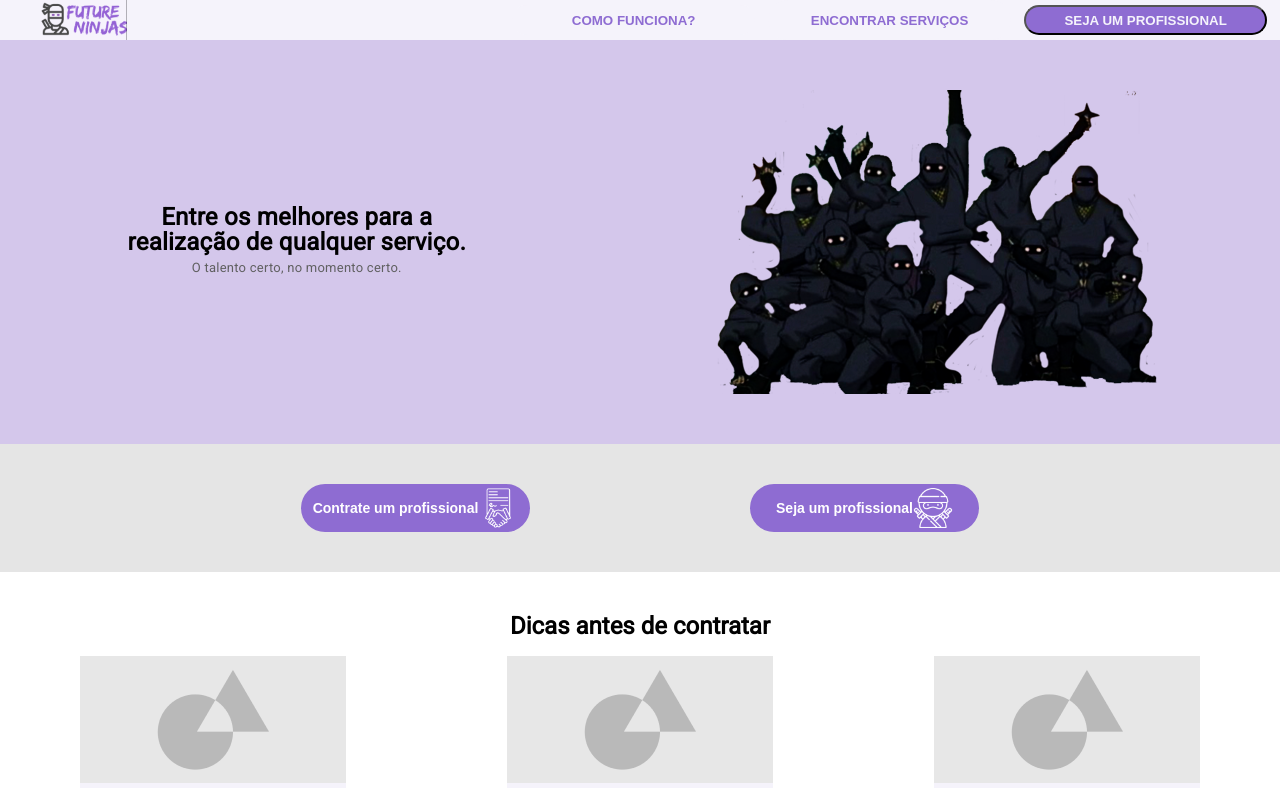
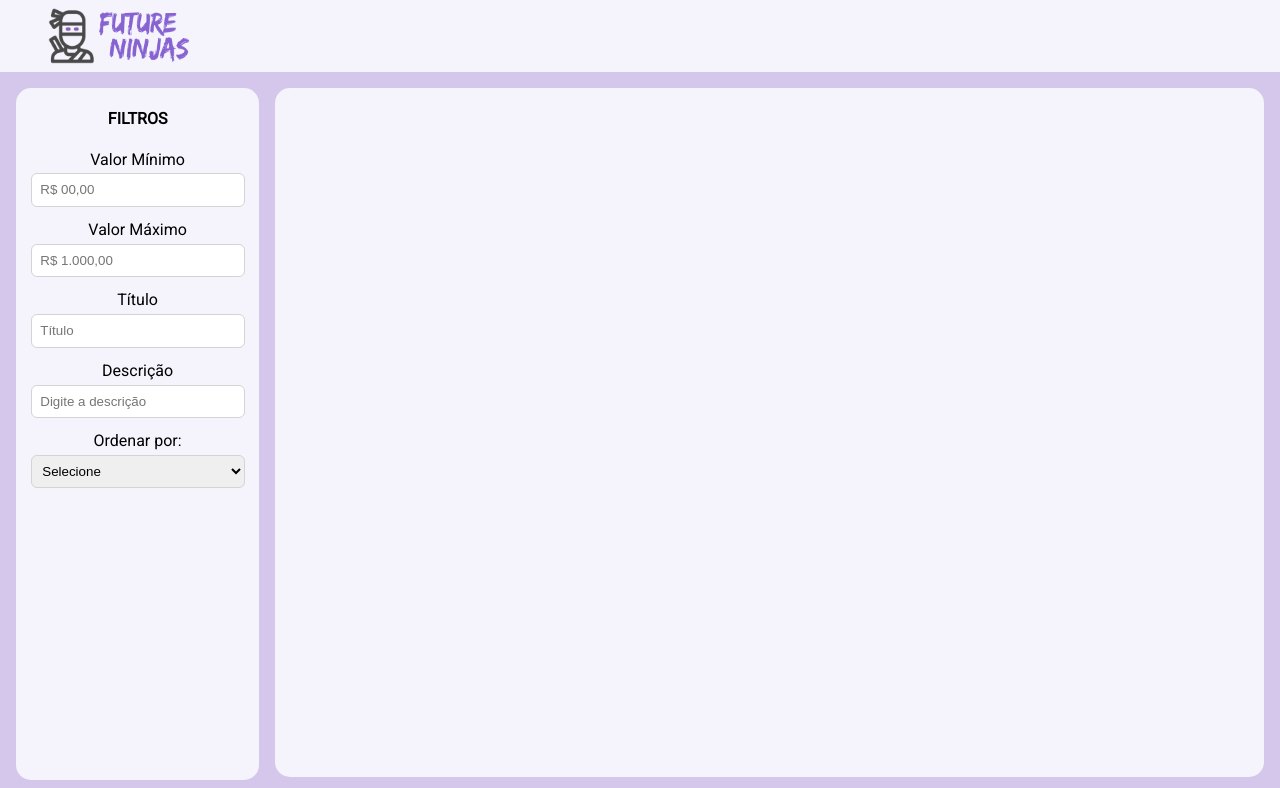
Before and after one commit to future4code/Bouman-FutureNinjas, a React (Create React App) app in the folder future-ninjas/: page / in a window 1280 px wide. Shown: the top 788 px of the page. Built offline with nearby package versions, Linux system fonts and the light colour scheme.

Commit message:
Branch de testes - ignorar

```diff
--- a/future-ninjas/src/App.js
+++ b/future-ninjas/src/App.js
@@ -1,11 +1,12 @@
 import React from 'react';
 import './App.css';
 import HomePage from './Components/HomePage/HomePage';
+import JobsPage from './Components/JobsPage'
 
 function App() {
   return (
     <div className="App">
-      <HomePage />
+      <JobsPage />
     </div>
   );
 }
--- a/future-ninjas/src/Components/JobCard/index.js
+++ b/future-ninjas/src/Components/JobCard/index.js
@@ -67,14 +67,20 @@ const AceptButton = styled.button `
 
 
 
-function JobCard() {
+function JobCard(props) {
+  const jobsToDisplay = props.filter.map(job => {
+    return <ContainerCard><ImgJob src={JobImg}/> <Title>{job.oferta}</Title> <Subtitle>{job.valor}</Subtitle> <AceptButton>CANDIDATAR-SE</AceptButton></ContainerCard>
+  })
   return (
-    <ContainerCard>
-        <ImgJob src={JobImg}></ImgJob>
-        <Title>Título da Oferta</Title>
-        <Subtitle>Categoria</Subtitle>
-        <AceptButton>CANDIDATAR-SE</AceptButton>
-    </ContainerCard>
+    // <ContainerCard>
+    //     <ImgJob src={JobImg}></ImgJob>
+    //     <Title>{props.title}</Title>
+    //     <Subtitle>{props.value}</Subtitle>
+    //     <AceptButton>CANDIDATAR-SE</AceptButton>
+    // </ContainerCard>
+    <main>
+        {jobsToDisplay}
+    </main>
   );
 }
 
--- a/future-ninjas/src/Components/JobsDiplay/index.js
+++ b/future-ninjas/src/Components/JobsDiplay/index.js
@@ -114,20 +114,93 @@ const ContainerSearch = styled.div `
   }
 `
 
+const jobs = [
+  {
+    oferta: 'Abc',
+    valor: 25.75
+  },
+  {
+    oferta: 'bcd',
+    valor: 125
+  },
+  {
+    oferta: 'BCDE',
+    valor: 8000
+  },
+  {
+    oferta: 'ABCD',
+    valor: 1
+  },
+  {
+    oferta: 'EEE',
+    valor: 40000
+  },
+  {
+    oferta: 'aBCD',
+    valor: 12
+  }
+]
+
+export default class JobsDisplay extends React.Component {
+  constructor(props) {
+    super(props);
+    this.state = {
+      minValue: '',
+      maxValue: '',
+      title: '',
+      filteredJobs: []
+    }
+  }
+
+  changeMinValue = (el) => {
+    this.setState({minValue: el.target.value})
+    this.refreshSearch()
+  }
+
+  changeMaxValue = el => {
+    this.setState({maxValue: el.target.value})
+    this.refreshSearch()
+  }
+
+  changeTitle = el => {
+    this.setState({title: el.target.value});
+    this.refreshSearch()
+  }
+
+  refreshSearch() {
+
+    const minValue = this.state.minValue
+    const maxValue = this.state.maxValue ? this.state.maxValue : 10000000
 
 
-function JobsDisplay() {
+    const filtered = jobs.filter(function(el) {
+      return el.valor >= minValue &&
+      el.valor <= maxValue
+    })
+
+    this.setState({filteredJobs: filtered}, () => {
+      this.setState({filteredJobs: this.state.filteredJobs})
+    })
+  }
+
+  componentDidUpdate() {
+  }
+
+  render() {
+    // const jobsToDisplay = this.state.filteredJobs.map((job) => {
+    //   return <JobCard title={job.oferta} value={job.valor}/>
+    // })
     return (
       <MainContainer>
         <FilterArea>
           <Title>FILTROS</Title>
           <ContainerSearch>
             <StyledLabel>Valor Mínimo</StyledLabel>
-          <StyledInput placeholder='R$ 00,00'/>
+            <StyledInput type='number' placeholder='R$ 00,00' onChange={this.changeMinValue} value={this.state.minValue}/>
             <StyledLabel>Valor Máximo</StyledLabel>
-          <StyledInput placeholder='R$ 1.000,00'/>
+            <StyledInput type='number' placeholder='R$ 1.000,00' value={this.state.maxValue} onChange={this.changeMaxValue}/>
             <StyledLabel>Título</StyledLabel>
-          <StyledInput placeholder='Título'/>
+            <StyledInput placeholder='Título' value={this.state.title} onChange={this.changeTitle}/>
             <StyledLabel>Descrição</StyledLabel>
             <StyledInput placeholder='Digite a descrição'/>
             <StyledLabel>Ordenar por:</StyledLabel>
@@ -142,18 +215,10 @@ function JobsDisplay() {
           </ContainerSearch>
         </FilterArea>
         <JobsArea>
-        <JobCard/>
-        <JobCard/>
-        <JobCard/>
-        <JobCard/>
-        <JobCard/>
-        <JobCard/>
+          {/* {jobsToDisplay} */}
+          <JobCard filter={this.state.filteredJobs}/>
         </JobsArea>
       </MainContainer>
     );
   }
-
-
-
-
-export default JobsDisplay;
+}
```
Lines whose indentation alone changed are shown as unchanged.
